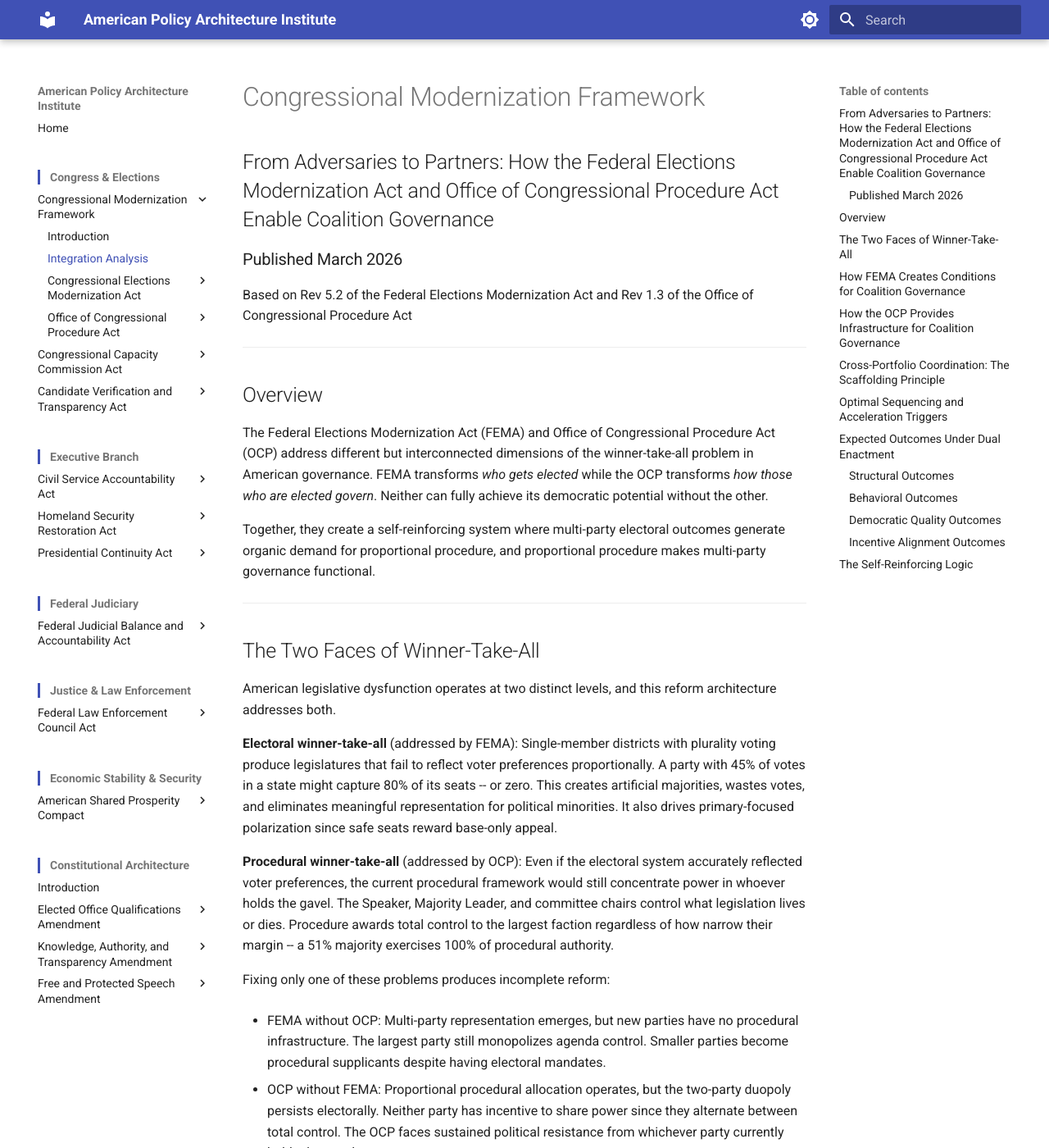
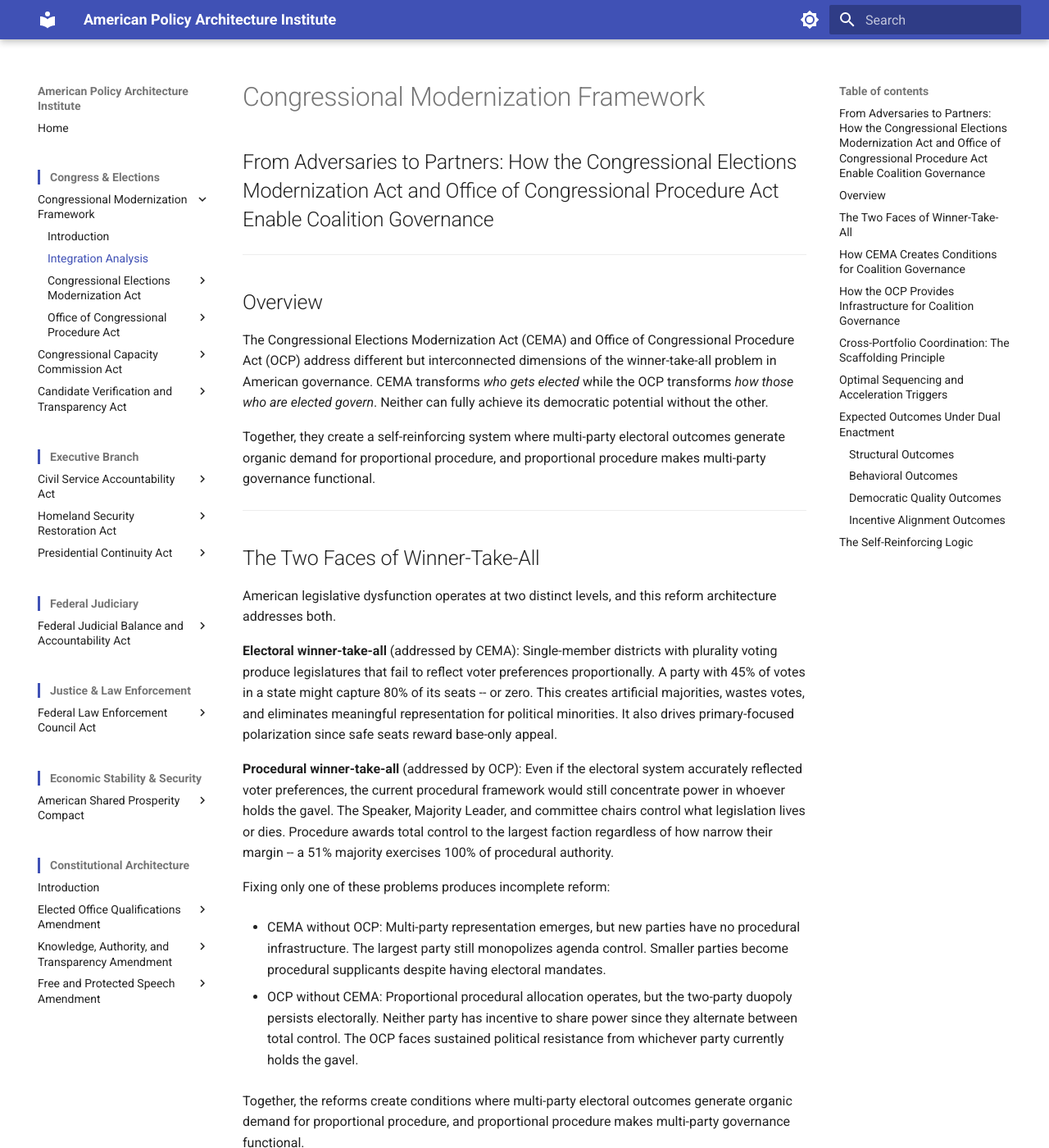
Before and after one commit to albertintech/apai, an MkDocs documentation site: the page built from docs/congress/cmf/integration-analysis.md, in a window 1280 px wide and 1400 px high. Shown: the whole window at 82% size. Built offline with MkDocs 1.6.1 and Material for MkDocs 9.7.7, drawn with Linux system fonts in a browser that asks for light colours; some of the changed text lies outside the part shown.

Commit message:
Update integration-analysis.md

```diff
--- a/docs/congress/cmf/integration-analysis.md
+++ b/docs/congress/cmf/integration-analysis.md
@@ -1,16 +1,12 @@
 # Congressional Modernization Framework
 
-## From Adversaries to Partners: How the Federal Elections Modernization Act and Office of Congressional Procedure Act Enable Coalition Governance
-
-### Published March 2026
-
-Based on Rev 5.2 of the Federal Elections Modernization Act and Rev 1.3 of the Office of Congressional Procedure Act
+## From Adversaries to Partners: How the Congressional Elections Modernization Act and Office of Congressional Procedure Act Enable Coalition Governance
 
 ---
 
 ## Overview
 
-The Federal Elections Modernization Act (FEMA) and Office of Congressional Procedure Act (OCP) address different but interconnected dimensions of the winner-take-all problem in American governance. FEMA transforms *who gets elected* while the OCP transforms *how those who are elected govern*. Neither can fully achieve its democratic potential without the other.
+The Congressional Elections Modernization Act (CEMA) and Office of Congressional Procedure Act (OCP) address different but interconnected dimensions of the winner-take-all problem in American governance. CEMA transforms *who gets elected* while the OCP transforms *how those who are elected govern*. Neither can fully achieve its democratic potential without the other.
 
 Together, they create a self-reinforcing system where multi-party electoral outcomes generate organic demand for proportional procedure, and proportional procedure makes multi-party governance functional.
 
@@ -20,23 +16,23 @@ Together, they create a self-reinforcing system where multi-party electoral outc
 
 American legislative dysfunction operates at two distinct levels, and this reform architecture addresses both.
 
-**Electoral winner-take-all** (addressed by FEMA): Single-member districts with plurality voting produce legislatures that fail to reflect voter preferences proportionally. A party with 45% of votes in a state might capture 80% of its seats -- or zero. This creates artificial majorities, wastes votes, and eliminates meaningful representation for political minorities. It also drives primary-focused polarization since safe seats reward base-only appeal.
+**Electoral winner-take-all** (addressed by CEMA): Single-member districts with plurality voting produce legislatures that fail to reflect voter preferences proportionally. A party with 45% of votes in a state might capture 80% of its seats -- or zero. This creates artificial majorities, wastes votes, and eliminates meaningful representation for political minorities. It also drives primary-focused polarization since safe seats reward base-only appeal.
 
 **Procedural winner-take-all** (addressed by OCP): Even if the electoral system accurately reflected voter preferences, the current procedural framework would still concentrate power in whoever holds the gavel. The Speaker, Majority Leader, and committee chairs control what legislation lives or dies. Procedure awards total control to the largest faction regardless of how narrow their margin -- a 51% majority exercises 100% of procedural authority.
 
 Fixing only one of these problems produces incomplete reform:
 
-- FEMA without OCP: Multi-party representation emerges, but new parties have no procedural infrastructure. The largest party still monopolizes agenda control. Smaller parties become procedural supplicants despite having electoral mandates.
+- CEMA without OCP: Multi-party representation emerges, but new parties have no procedural infrastructure. The largest party still monopolizes agenda control. Smaller parties become procedural supplicants despite having electoral mandates.
 
-- OCP without FEMA: Proportional procedural allocation operates, but the two-party duopoly persists electorally. Neither party has incentive to share power since they alternate between total control. The OCP faces sustained political resistance from whichever party currently holds the gavel.
+- OCP without CEMA: Proportional procedural allocation operates, but the two-party duopoly persists electorally. Neither party has incentive to share power since they alternate between total control. The OCP faces sustained political resistance from whichever party currently holds the gavel.
 
 Together, the reforms create conditions where multi-party electoral outcomes generate organic demand for proportional procedure, and proportional procedure makes multi-party governance functional.
 
 ---
 
-## How FEMA Creates Conditions for Coalition Governance
+## How CEMA Creates Conditions for Coalition Governance
 
-FEMA's electoral reforms produce structural changes essential to coalition formation.
+CEMA's electoral reforms produce structural changes essential to coalition formation.
 
 **Multi-member districts with STAR-PR** eliminate the winner-take-all dynamic at the district level. A 3-seat district with proportional allocation ensures that a party with 35% support wins approximately one seat rather than potentially capturing all seats or none. Political minorities gain guaranteed representation proportional to their support.
 
@@ -80,7 +76,7 @@ The OCP's nomination consideration provisions illustrate a broader design patter
 
 Section 505B includes an explicit yielding clause: when the FJBAA takes effect, Section 505B's enforcement provisions -- deadlines, privileged status, and supermajority waiver -- yield to the FJBAA's own procedures. The OCP's transparency provisions remain operative, adapted to track the slate-based process rather than single-nominee timelines.
 
-This coordination prevents conflict between overlapping procedural regimes while ensuring that the earlier reform does not need active repeal once the more comprehensive architecture is in place. The scaffolding supported the structure during construction; once the permanent architecture arrives, it recedes naturally. This same pattern -- independent value now, graceful integration later -- characterizes the relationship between FEMA and OCP themselves.
+This coordination prevents conflict between overlapping procedural regimes while ensuring that the earlier reform does not need active repeal once the more comprehensive architecture is in place. The scaffolding supported the structure during construction; once the permanent architecture arrives, it recedes naturally. This same pattern -- independent value now, graceful integration later -- characterizes the relationship between CEMA and OCP themselves.
 
 ---
 
@@ -88,9 +84,9 @@ This coordination prevents conflict between overlapping procedural regimes while
 
 The optimal sequencing for these reforms:
 
-1. **FEMA passes and begins implementation** -- compensation provisions take immediate effect; electoral infrastructure preparation begins for the First FEMA Election, at which STAR voting, multi-member districts, algorithmically neutral districting, and House expansion launch together
+1. **CEMA passes and begins implementation** -- compensation provisions take immediate effect; electoral infrastructure preparation begins for the First CEMA Election, at which STAR voting, multi-member districts, algorithmically neutral districting, and House expansion launch together
 2. **OCP established in Phase 0** -- builds institutional credibility, develops database, issues advisory opinions
-3. **Multi-party conditions emerge** (FEMA effect) -- third parties win seats, possibly no single majority
+3. **Multi-party conditions emerge** (CEMA effect) -- third parties win seats, possibly no single majority
 4. **OCP acceleration triggers activate** -- proportional procedural infrastructure acquires authority precisely as coalition governance becomes necessary
 
 The OCP's phased authority model includes acceleration triggers specifically designed to respond to multi-party conditions:
@@ -102,11 +98,11 @@ The OCP's phased authority model includes acceleration triggers specifically des
 | Coalition Governance Condition | Speaker elected with multi-party support | Phase 3 activates within one Congress |
 | Sustained Coalition Condition | Coalition Speaker in two consecutive Congresses | Phase 4 activates immediately |
 
-This produces dramatically compressed timelines when FEMA effects materialize:
+This produces dramatically compressed timelines when CEMA effects materialize:
 
 **OCP Alone (Scenario A):** Approximately 16 years to mature regime, relying on current leadership retiring before binding authority threatens their power.
 
-**OCP + FEMA (Scenario B):** Approximately 8-10 years to mature regime. Multi-party conditions create organic demand for proportional procedure. New parties need the OCP's infrastructure immediately. Current leadership cannot block reform because they need coalition partners who demand fair procedural treatment.
+**OCP + CEMA (Scenario B):** Approximately 8-10 years to mature regime. Multi-party conditions create organic demand for proportional procedure. New parties need the OCP's infrastructure immediately. Current leadership cannot block reform because they need coalition partners who demand fair procedural treatment.
 
 ---
 
@@ -149,9 +145,9 @@ The most elegant aspect of this reform architecture is its self-reinforcing logi
 - In a two-party duopoly, proportional procedure threatens whoever currently holds power. They have no incentive to share.
 - In a multi-party environment, every faction knows they may find themselves frozen out under winner-take-all procedure. Fair rules become insurance.
 
-FEMA creates the multi-party conditions. The OCP provides the infrastructure those conditions require. Each reform makes the other both more necessary and more politically sustainable.
+CEMA creates the multi-party conditions. The OCP provides the infrastructure those conditions require. Each reform makes the other both more necessary and more politically sustainable.
 
-The institutional architecture reinforces this logic at a structural level. FEMA's independence protections for the Electoral Science Office and its districting functions ensure that the electoral rules producing multi-party outcomes cannot be manipulated by incumbents. The OCP's tenure-protected procedural staff ensure that the procedural rules governing multi-party governance cannot be subverted by whoever temporarily holds the gavel. Both acts build professional, insulated institutions that prevent democratic competition from being rigged by the competitors -- one on the electoral side, the other on the procedural side. The parallel architecture means that neither the inputs to Congress (who gets elected) nor the operations of Congress (how they govern) can be captured by a single faction.
+The institutional architecture reinforces this logic at a structural level. CEMA's independence protections for the Electoral Science Office and its districting functions ensure that the electoral rules producing multi-party outcomes cannot be manipulated by incumbents. The OCP's tenure-protected procedural staff ensure that the procedural rules governing multi-party governance cannot be subverted by whoever temporarily holds the gavel. Both acts build professional, insulated institutions that prevent democratic competition from being rigged by the competitors -- one on the electoral side, the other on the procedural side. The parallel architecture means that neither the inputs to Congress (who gets elected) nor the operations of Congress (how they govern) can be captured by a single faction.
 
 This is not utopian aspiration. Every other advanced democracy has procedural infrastructure preventing the abuses Americans accept as normal. Many have proportional allocation systems making coalition governance routine. This architecture simply builds the institutions that make functionality possible -- bringing American legislative procedure into alignment with international best practices.
 
@@ -160,44 +156,45 @@ This is not utopian aspiration. Every other advanced democracy has procedural in
 <!--
 ## Revision History
 
-**Revision 5.0** (Current)
+**Revision 6.0** (Current)
+- Aligned with CEMA Rev 5.6 and OCP Rev 1.3
+- Renamed "Federal Elections Modernization Act (FEMA)" to "Congressional Elections Modernization Act (CEMA)" throughout; all acronym, full name, and "First CEMA Election" references updated
+- DPS 3.1 compliance: removed "Published March 2026" and "Based on Rev 5.2" header metadata per Section 1.2 (supporting documents carry no header metadata); corrected download link path from electoral/cmf/ to congress/cmf/ per mkdocs.yml; added 📥 and ⬇ emojis to download link per Section 1.9
+- No substantive analytical changes; CEMA Rev 5.6 scope narrowing (presidential elections, FCAO extraction) does not affect this document's content, which already focused exclusively on congressional electoral architecture and contained no FCAO references
 
-- Updated FEMA reference from Rev 5.0 to Rev 5.2
+**Revision 5.0**
+- Updated CEMA reference from Rev 5.0 to Rev 5.2
 - Updated H1/H2 header structure to APAI Document Production Standards Rev 2.3: H1 is now the framework name; former rhetorical title moved to H2 subtitle
-- Added algorithmically neutral districting to "How FEMA Creates Conditions for Coalition Governance" section, including independence protections and parallel institutional architecture with OCP
-- Updated "Optimal Sequencing and Acceleration Triggers" Step 1: replaced "phase in" language with single integrated launch at First FEMA Election
+- Added algorithmically neutral districting to "How CEMA Creates Conditions for Coalition Governance" section, including independence protections and parallel institutional architecture with OCP
+- Updated "Optimal Sequencing and Acceleration Triggers" Step 1: replaced "phase in" language with single integrated launch at First CEMA Election
 - Updated "Democratic Quality Outcomes" to reference algorithmically neutral districting
-- Added institutional architecture paragraph to "The Self-Reinforcing Logic" section, describing parallel independence protections across FEMA and OCP
+- Added institutional architecture paragraph to "The Self-Reinforcing Logic" section, describing parallel independence protections across CEMA and OCP
 - Wrapped revision history in HTML comment block per Section 1.4 Rendering Convention
 - Removed emoji characters from download link per Rev 2.3 standards
 - Updated download link path from congress/ to electoral/ per Rev 2.3 directory structure
 - Updated published date
 
 **Revision 4.0**
-
 - Updated OCP reference from Rev 1.1 to Rev 1.3
 - Added Supreme Court nomination consideration deadlines to "How the OCP Provides Infrastructure for Coalition Governance" section, including 60/120-day deadline structure, privileged calendar status mechanism, and coalition governance incentive analysis
 - Added new section: "Cross-Portfolio Coordination: The Scaffolding Principle" covering Section 505B yielding clause, FJBAA coordination, and scaffolding design pattern
-- No changes to FEMA-related content, acceleration triggers, expected outcomes, or self-reinforcing logic analysis
+- No changes to CEMA-related content, acceleration triggers, expected outcomes, or self-reinforcing logic analysis
 
 **Revision 3.0**
-
 - Reframed as Congressional Modernization Framework (CMF) document
-- Renamed from FEMA-OCP Integration Analysis to CMF Integration Analysis
-- Updated subtitle; removed "FEMA-OCP Framework" branding in favor of CMF identity
+- Renamed from CEMA-OCP Integration Analysis to CMF Integration Analysis
+- Updated subtitle; removed "CEMA-OCP Framework" branding in favor of CMF identity
 - Updated reference line to identify document as CMF-level analysis
 - No substantive analytical changes
 
 **Revision 2.0**
-
-- Updated from CMA Rev 4.2 to FEMA Rev 5.0
-- Rebranded all references from "Congressional Modernization Act (CMA)" to "Federal Elections Modernization Act (FEMA)"
+- Updated from CMA Rev 4.2 to CEMA Rev 5.0
+- Rebranded all references from "Congressional Modernization Act (CMA)" to "Congressional Elections Modernization Act (CEMA)"
 - Reformatted header and footer to APAI Document Production Standards
 - Added Revision History section
 - No substantive policy or analytical changes
 
 **Revision 1.0**
-
 - Initial publication as CMA-OCP Integration Analysis
 - Framework analysis of dual enactment benefits
 - Acceleration trigger timeline comparison
@@ -205,7 +202,7 @@ This is not utopian aspiration. Every other advanced democracy has procedural in
 
 *Revision history available in the raw file.*
 
-> [Download this document](https://github.com/albertintech/apai/blob/main/docs/electoral/cmf/integration-analysis.md) (opens on GitHub -- click the download button)
+> 📥 [Download this document](https://github.com/albertintech/apai/blob/main/docs/congress/cmf/integration-analysis.md) (opens on GitHub -- click the ⬇ download button)
 
 ---
 
```
